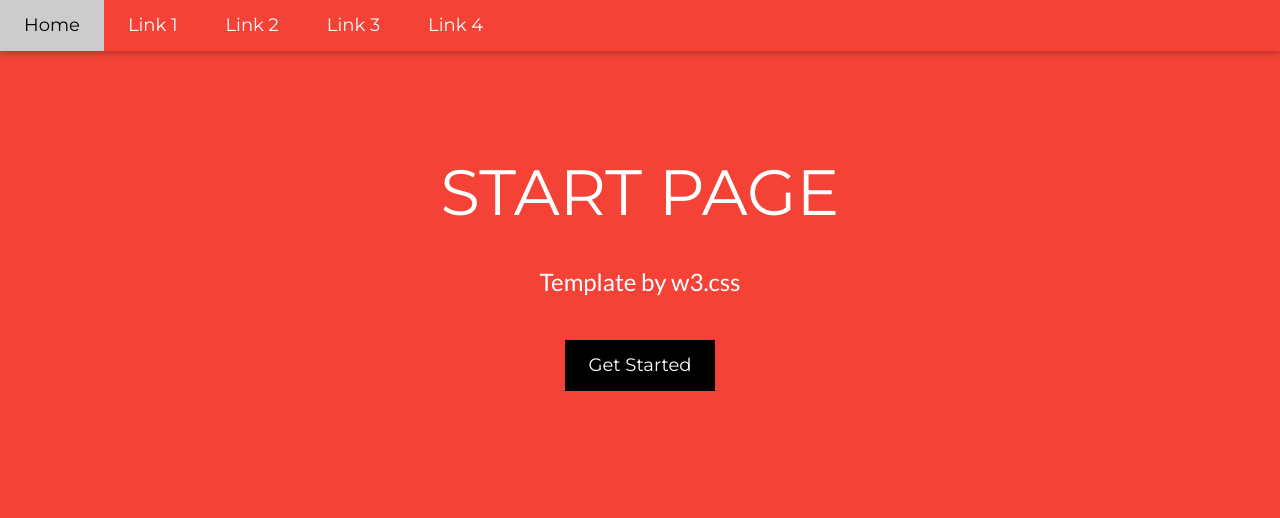
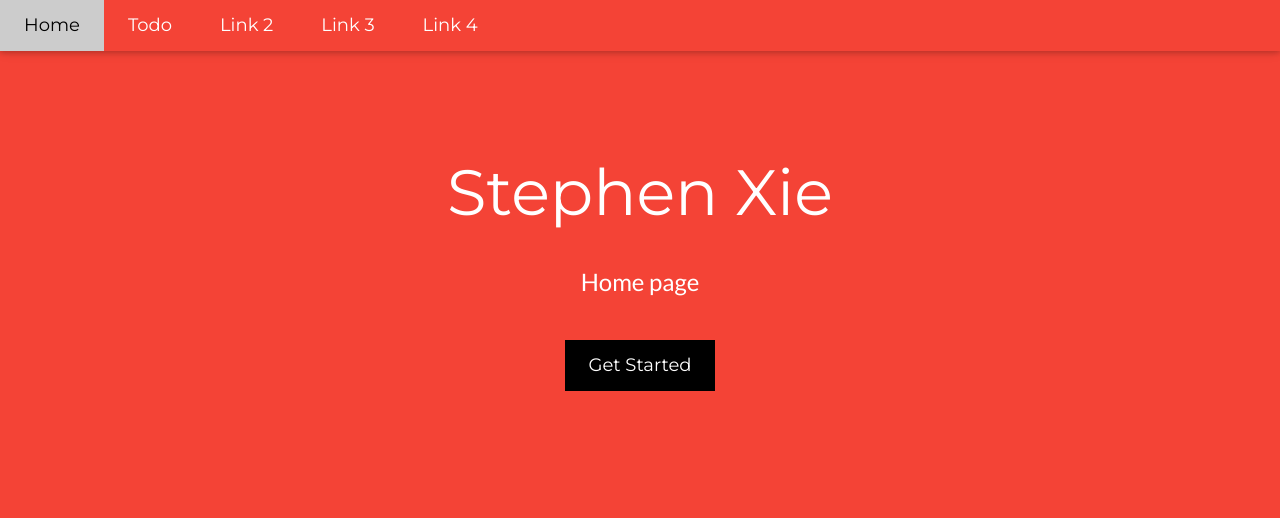
Before and after one commit to StephenXie/ProjectAlpha, a Django app: page / in a window 1280 px wide. Shown: the top 518 px of the page. Run offline with Django 3.2, Linux system fonts and the light colour scheme.

Commit message:
html change

```diff
--- a/AppX/templates/AppX/hi.html
+++ b/AppX/templates/AppX/hi.html
@@ -1,6 +1,6 @@
 <!DOCTYPE html>
 <html lang="en">
-<title>W3.CSS Template</title>
+<title>Stephen X</title>
 <meta charset="UTF-8">
 <meta name="viewport" content="width=device-width, initial-scale=1">
 <link rel="stylesheet" href="https://www.w3schools.com/w3css/4/w3.css">
@@ -19,7 +19,7 @@ body,h1,h2,h3,h4,h5,h6 {font-family: "Lato", sans-serif}
   <div class="w3-bar w3-red w3-card w3-left-align w3-large">
     <a class="w3-bar-item w3-button w3-hide-medium w3-hide-large w3-right w3-padding-large w3-hover-white w3-large w3-red" href="javascript:void(0);" onclick="myFunction()" title="Toggle Navigation Menu"><i class="fa fa-bars"></i></a>
     <a href="#" class="w3-bar-item w3-button w3-padding-large w3-white">Home</a>
-    <a href="#" class="w3-bar-item w3-button w3-hide-small w3-padding-large w3-hover-white">Link 1</a>
+    <a href="#" class="w3-bar-item w3-button w3-hide-small w3-padding-large w3-hover-white">Todo</a>
     <a href="#" class="w3-bar-item w3-button w3-hide-small w3-padding-large w3-hover-white">Link 2</a>
     <a href="#" class="w3-bar-item w3-button w3-hide-small w3-padding-large w3-hover-white">Link 3</a>
     <a href="#" class="w3-bar-item w3-button w3-hide-small w3-padding-large w3-hover-white">Link 4</a>
@@ -27,7 +27,7 @@ body,h1,h2,h3,h4,h5,h6 {font-family: "Lato", sans-serif}
 
   <!-- Navbar on small screens -->
   <div id="navDemo" class="w3-bar-block w3-white w3-hide w3-hide-large w3-hide-medium w3-large">
-    <a href="#" class="w3-bar-item w3-button w3-padding-large">Link 1</a>
+    <a href="#" class="w3-bar-item w3-button w3-padding-large">Todo</a>
     <a href="#" class="w3-bar-item w3-button w3-padding-large">Link 2</a>
     <a href="#" class="w3-bar-item w3-button w3-padding-large">Link 3</a>
     <a href="#" class="w3-bar-item w3-button w3-padding-large">Link 4</a>
@@ -36,8 +36,8 @@ body,h1,h2,h3,h4,h5,h6 {font-family: "Lato", sans-serif}
 
 <!-- Header -->
 <header class="w3-container w3-red w3-center" style="padding:128px 16px">
-  <h1 class="w3-margin w3-jumbo">START PAGE</h1>
-  <p class="w3-xlarge">Template by w3.css</p>
+  <h1 class="w3-margin w3-jumbo">Stephen Xie</h1>
+  <p class="w3-xlarge">Home page</p>
   <button class="w3-button w3-black w3-padding-large w3-large w3-margin-top">Get Started</button>
 </header>
 
```
